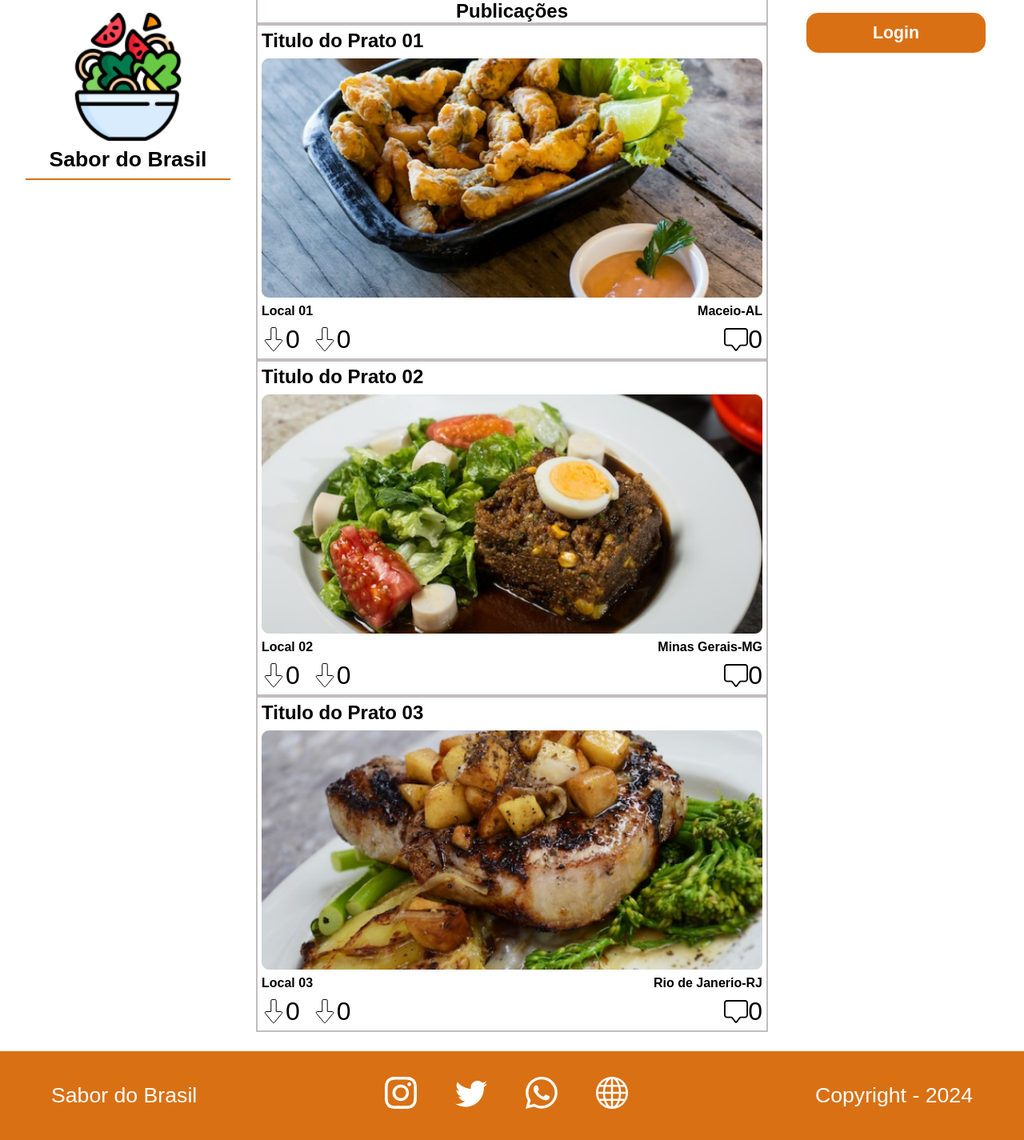
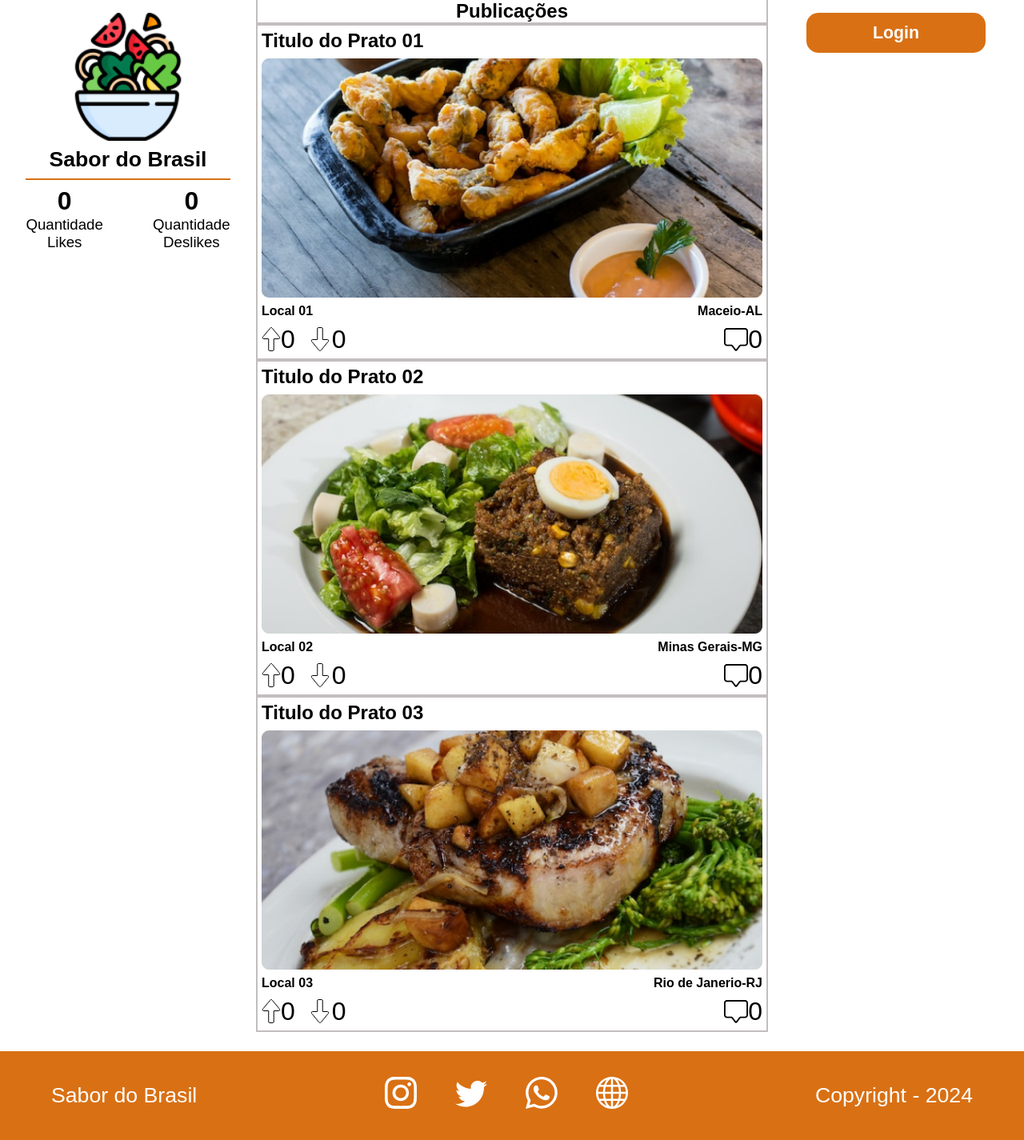
Before and after one commit to PedroLucaV/Simulado01_FullStack, a PHP site: page / in a window 1280 px wide. Shown: the whole page at 80% size. Run offline with PHP 8.4, Linux system fonts and the light colour scheme; data comes from the database, SQL or seed files in the repository; data that the repository does not hold is empty.

Commit message:
feat: added counter likes and dislikes to enterprise

```diff
--- a/Controller/post_controller.php
+++ b/Controller/post_controller.php
@@ -6,6 +6,20 @@ $conexao = new Conexao();
 
 $postService = new PostService($conexao);
 $posts = $postService->getData();
+$likesAll=0;
+$dislikesAll=0;
+foreach($posts as $post){
+    if($post['likes_up'] == null){
+        $likesAll+=0;
+    }else{
+        $likesAll +=$post['likes_up'];
+    }
+}
 
-$likesAll;
-$dislikesAll;
+foreach ($posts as $post) {
+    if ($post['likes_down'] == null) {
+        $dislikesAll += 0;
+    } else {
+        $dislikesAll += $post['likes_down'];
+    }
+}
--- a/Services/UsuarioService.php
+++ b/Services/UsuarioService.php
@@ -11,7 +11,7 @@ class UsuarioService{
     }
 
     public function getData(){
-        $query = 'SELECT nickname, nome, id FROM usuarios where nickname = :id';
+        $query = 'SELECT nickname, nome, id, foto FROM usuarios where nickname = :id';
         $stmt = $this->conexao->prepare($query);
         $stmt->bindValue('id', $this->usuario->__get('id'));
         $stmt->execute();
--- a/index.php
+++ b/index.php
@@ -63,11 +63,18 @@ require_once './Controller/user_controller.php';
                 <p class="name"><?= $empresa[0]['nome'] ?></p>
                 <span class="line"></span>
                 <div class="like_deslike">
-
+                    <div>
+                        <h3><?= $likesAll ?></h3>
+                        <p>Quantidade Likes</p>
+                    </div>
+                    <div>
+                        <h3><?= $dislikesAll ?></h3>
+                        <p>Quantidade Deslikes</p>
+                    </div>
                 </div>
             <?php } else { ?>
-                <img src="./Assets/logo/<?= $empresa[0]['logo'] ?>" class="logo" alt="">
-                <p class="name"><?= $empresa[0]['nome'] ?></p>
+                <img src="./Assets/foto_usuario/<?= $usuario[0]['foto'] ?>" class="logo" alt="">
+                <p class="name"><?= $usuario[0]['nome'] ?></p>
                 <span class="line"></span>
                 <div class="like_deslike">
 
@@ -87,7 +94,7 @@ require_once './Controller/user_controller.php';
                     <div class="like_com">
                         <div>
                             <span>
-                                <img src="./Assets/icones/flecha_baixo_vazia.svg" alt="">
+                                <img src="./Assets/icones/flecha_cima_vazia.svg" alt="">
                                 <p><?= $post['likes_up'] ? $post['likes_up'] : 0 ?></p>
                             </span>
                             <span>
--- a/style.css
+++ b/style.css
@@ -34,6 +34,29 @@ main{
     height: 2px;
     background-color: #D97014;
     display: block;
+}
+
+.like_deslike{
+    display: flex;
+    align-items: center;
+    justify-content: center;
+}
+
+.like_deslike>div{
+    text-align: center;
+    display: flex;
+    flex-direction: column;
+    align-items: center;
+    width: 50%;
+}
+
+.like_deslike>div>p {
+    max-width: 80%;
+    font-size: 14pt;
+}
+
+.like_deslike>div>h3 {
+    font-size: 24pt;
 }
 
 .posts{
```
